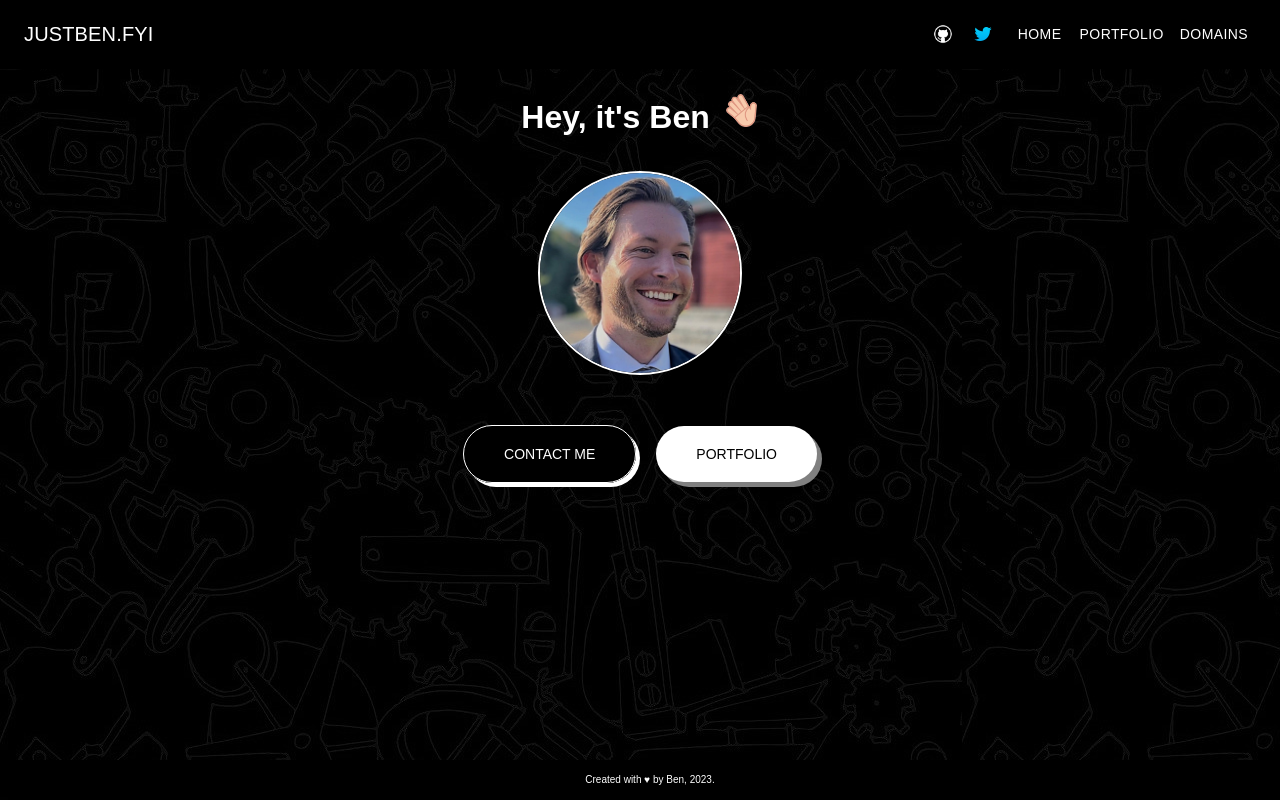
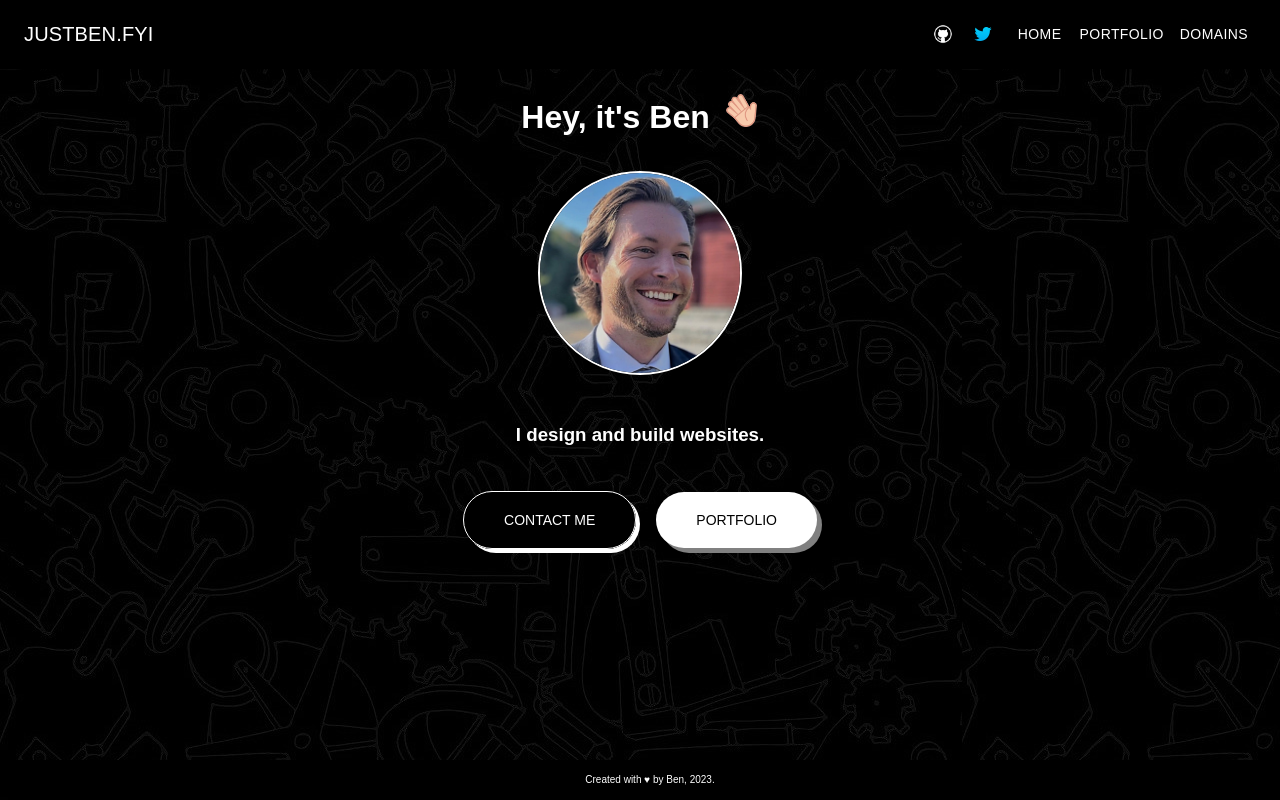
Before and after one commit to benhurley/website-upgrade, a React (Create React App) app: page / in a window 1280 px wide. Built offline with nearby package versions, Linux system fonts and the light colour scheme; a web font is replaced by a local one.

Commit message:
add description back

```diff
--- a/src/pages/Home/index.tsx
+++ b/src/pages/Home/index.tsx
@@ -27,9 +27,15 @@ border: 2px solid;
 border-color: white;
 `
 
+const Description = styled.h3`
+max-width: 700px;
+margin-left: auto;
+margin-right: auto;
+padding: 10px 10px 20px 10px;
+`
+
 const CTAContainer = styled.div`
 display: inline-block;
-padding: 20px 10px 20px 10px;
 `
 
 const ShowMeButton = styled(SecondaryButton)`
@@ -85,6 +91,7 @@ export const Home = () => {
             </ReactCardFlip>
           </AvatarContainer>
         </FadeInComponent>
+        <Description>I design and build websites.</Description>
         <CTAContainer>
           <ReachOutButton href="mailto:webdevbyben@gmail.com">Contact Me</ReachOutButton>
           <ShowMeButton onClick={() => navigate("/portfolio")}>Portfolio</ShowMeButton>
```
